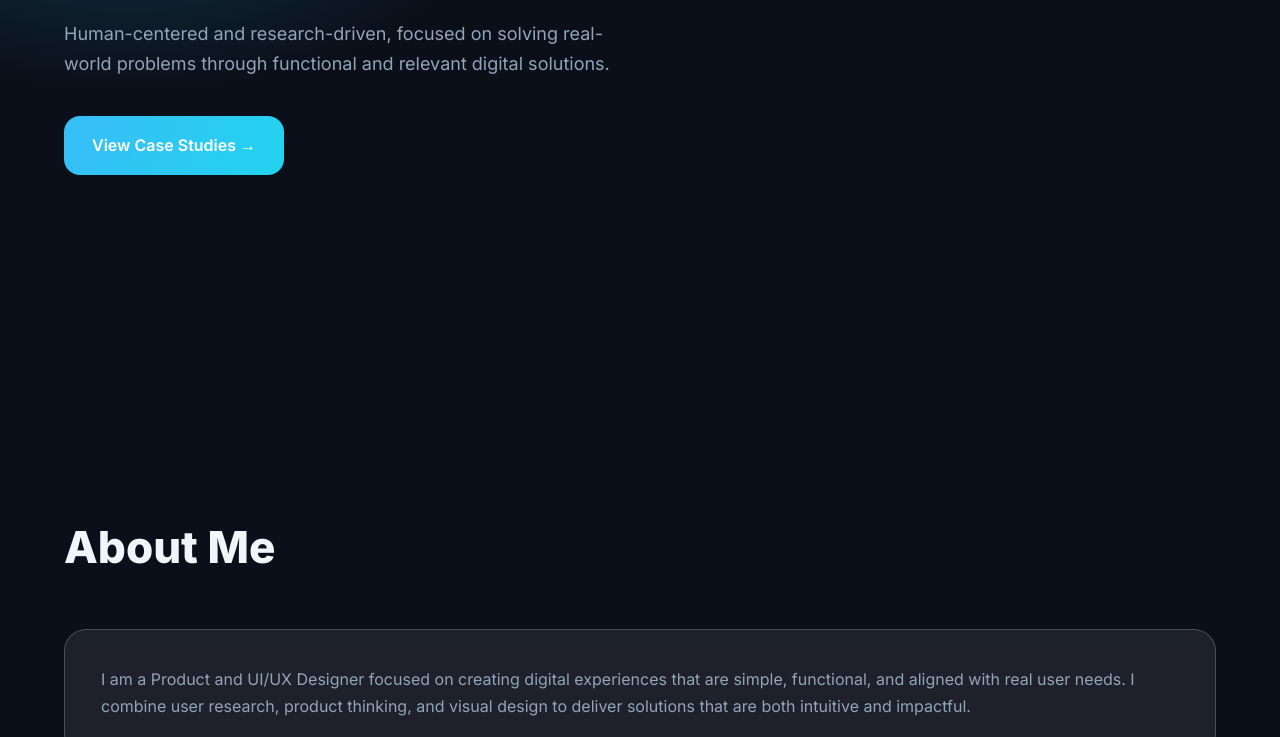
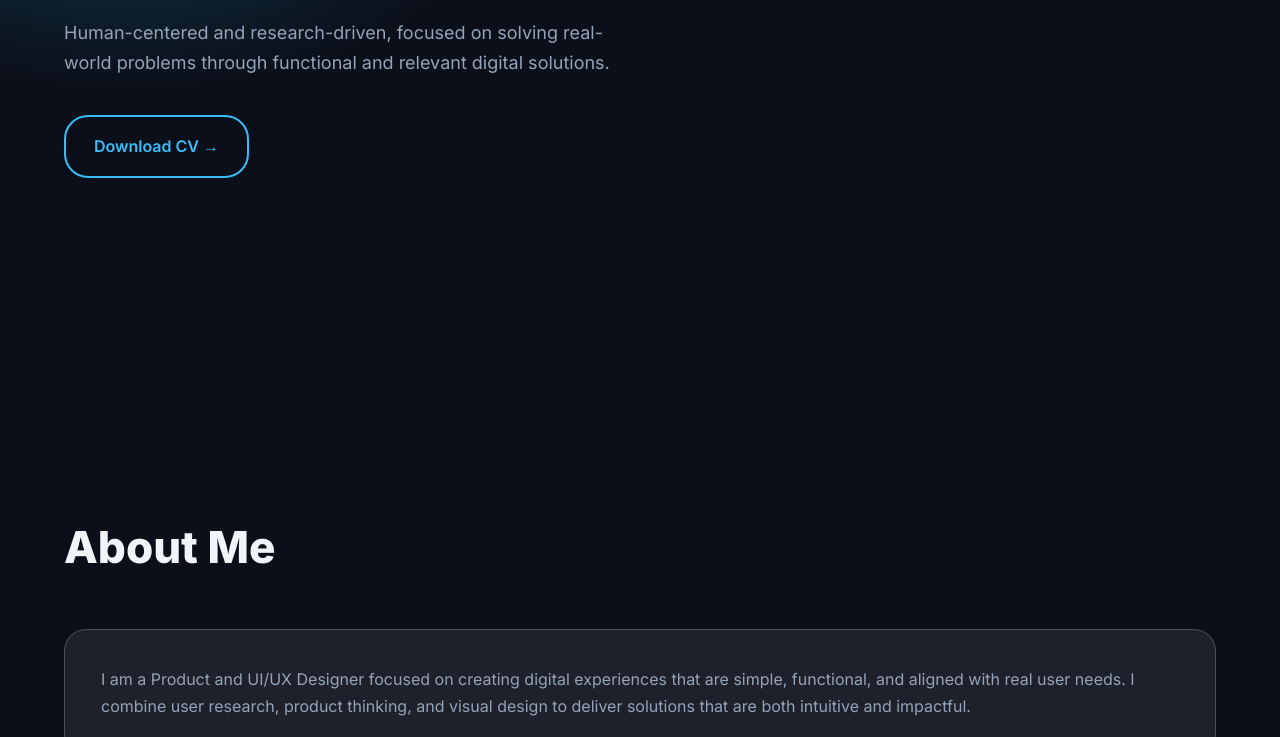
Before and after one commit to Lintang003/Portofolio-UI-UX, a plain HTML site: page index.html in a window 1280 px wide. Shown: the part 398-1135 px from the top of the page. Drawn offline with nearby package versions, Linux system fonts and the light colour scheme.

Commit message:
Update index.html

```diff
--- a/index.html
+++ b/index.html
@@ -166,14 +166,24 @@
     .hero-title { font-size: clamp(32px, 4.5vw, 52px); font-weight: 800; line-height: 1.25; letter-spacing: -0.015em; }
     .hero-desc { max-width: 560px; margin-top: 22px; font-size: 18px; }
     .hero-action .cta {
-      display: inline-flex; align-items: center; gap: 12px; margin-top: 36px;
-      padding: 16px 28px; border-radius: 16px;
-      background: linear-gradient(120deg,var(--accent),var(--accent-2));
-      color: #fff; font-weight: 600; text-decoration: none;
-      transition: transform .3s ease, box-shadow .3s ease;
+      display: inline-flex;
+      align-items: center;
+      gap: 12px;
+      margin-top: 36px;
+      padding: 16px 28px;
+      border-radius: 24px;
+      background: rgba(255, 255, 255, 0); /* transparan */
+      border: 2px solid var(--accent); /* border biru */
+      color: var(--accent);
+      font-weight: 600;
+      text-decoration: none;
+      transition: all 0.3s ease;
     }
-    .hero-action .cta:hover { transform: translateY(-4px); box-shadow: 0 22px 50px rgba(56,189,248,.45); }
-
+        .hero-action .cta:hover {
+      background: var(--accent); /* fill biru */
+      color: #fff; /* teks putih */
+      transform: scale(1.05);
+    }
     /* Section Blur */
     .section-blur { position: absolute; width: 380px; height: 380px; filter: blur(120px); opacity: .25; z-index: 0; }
     .section-blur.blue { background: #38bdf8; }
@@ -220,7 +230,7 @@
 
 <header>
   <div class="container nav">
-    <div class="logo">Portofolio</div>
+    <div class="logo">Lintang • UI/UX Designer</div>
     <div class="menu-toggle" id="menuToggle">☰</div>
     <div class="nav-links" id="navLinks">
       <a href="#home">Home</a>
@@ -245,7 +255,7 @@
         Human-centered and research-driven, focused on solving real-world problems through functional and relevant digital solutions.
       </p>
       <div class="hero-action">
-        <a href="#works" class="cta">View Case Studies →</a>
+        <a href="assets/CV_LINTANG ADI CAHYA RAMADHANI.pdf" class="cta" download>Download CV →</a>
       </div>
     </div>
   </div>
@@ -317,7 +327,7 @@
   <div class="container">
     <h2 data-aos="fade-up">Let’s Collaborate</h2>
     <div class="card-glass" data-aos="fade-up">
-      <p>Email: <a href="mailto:lintangadicr22@email.com">lintangadicr22@email.com</a></p>
+      <p>Email: <a href="mailto:lintangadicr22@gmail.com">lintangadicr22@gmail.com</a></p>
       <p>Instagram: <a href="https://instagram.com/lintangadi._" target="_blank" rel="noopener">@lintangadi._</a></p>
       <p>LinkedIn: <a href="https://www.linkedin.com/in/lintang-adi-cahya-ramadhani" target="_blank" rel="noopener">Lintang Adi Cahya Ramadhani</a></p>
     </div>
```
